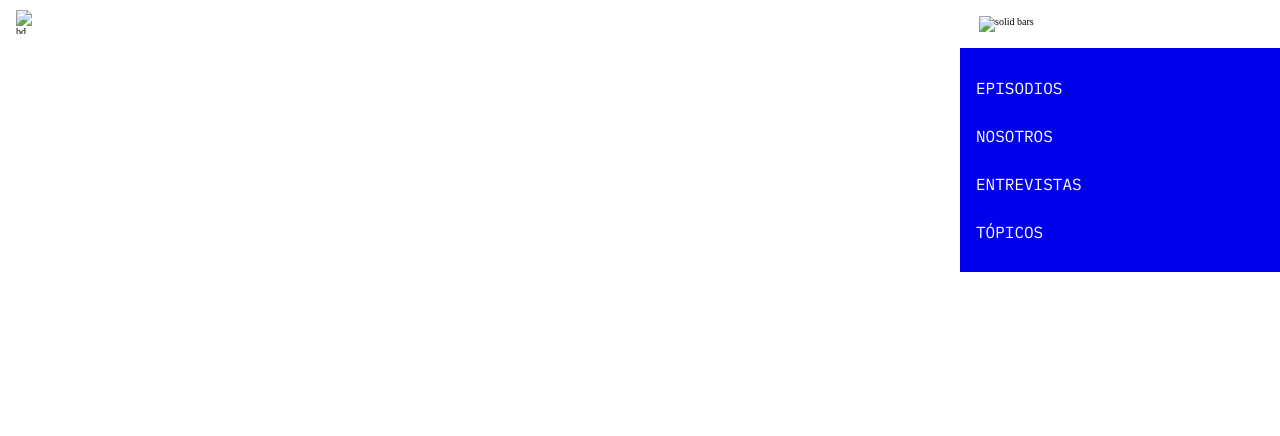
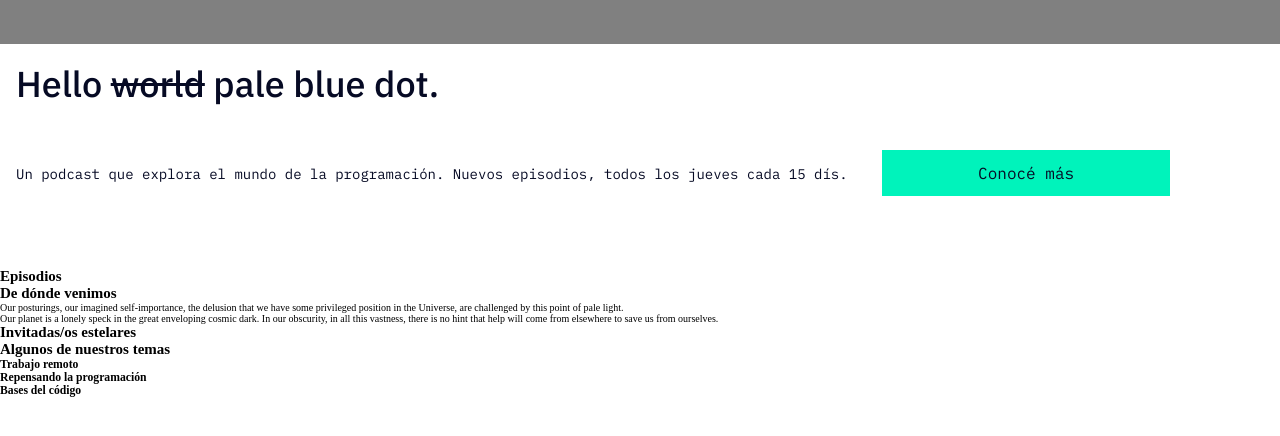
Before and after one commit to HanielOntiveros/Podcast-Channel, a plain HTML site: page index.html in a window 1280 px wide. Drawn offline with Linux system fonts and the light colour scheme.

Commit message:
Initial section styled and navbar changes

```diff
--- a/index.html
+++ b/index.html
@@ -6,26 +6,63 @@
     <meta name="viewport" content="width=device-width, initial-scale=1.0">
     <title>Podcast Channel</title>
     <link rel="stylesheet" href="./styles/styles.css">
-
+    <link rel="stylesheet" href="https://cdnjs.cloudflare.com/ajax/libs/font-awesome/4.7.0/css/font-awesome.min.css">
 </head>
 <body>
-    <nav id="nav-bar">
-        <img id="nav-logo" src="./images/logo.svg" alt="bd logo">
+    <header>
+        <a href="/">
+            <img id="nav-logo" src="./images/logo.svg" alt="bd logo">
+        </a>
+         <nav id="nav-bar">
         <div class="navbarRight">
-            <img id="nav-solidBar" src="./images/bars-solid.svg" alt="solid bars">
             <ul>
-                <li>EPISODIOS</li>
-                <li>NOSOTROS</li>
-                <li>ENTREVISTAS</li>
-                <li>T&Oacute;PICOS</li>
+                <li><a href="#">Episodios</a></li>
+                <li><a href="#">Nosotros</a></li>
+                <li><a href="#">Entrevistas</a></li>
+                <li><a href="#">T&oacute;picos</a></li>
             </ul>
         </div>
     </nav>
-    <section id="initial"></section>
-    <section id="episodes"></section>
-    <section id="about-us"></section>
-    <section id="guests"></section>
-    <section id="topics"></section>
+    </header>
+
+    <section id="initial">
+        <h1 class="initial-tittle">Hello <span class="initial-cross-word">world</span>  pale blue dot.</h1>
+        <p class="initial-paragraph">Un podcast que explora el mundo de la programaci&oacute;n. Nuevos episodios, todos los jueves cada 15 d&iacute;s.</p>
+        <a class="initial-know-more" href="#">Conoc&eacute; m&aacute;s</a>
+    </section>
+    <section id="episodes">
+        <h2 class="episodes-tittle">Episodios</h2>
+        <img src="./images/embed1_.png" alt="Its just JavaScript podcast">
+        <img src="./images/embed2_.png" alt="The fundamentals podcast">
+        <img src="./images/embed3.png" alt="The open office podcast">
+        <img src="./images/embed3_.png" alt="The ruby on rails podcast">
+        <img src="./images/phone.png" alt="Phoene with an image">
+    </section>
+    <section id="about-us">
+        <h2 class="about-us-tittle">De d&oacute;nde venimos</h2>
+        <p>Our posturings, our imagined self-importance, the delusion that we have some privileged position in the Universe, are challenged by this point of pale light. <br>
+        Our planet is a lonely speck in the great enveloping cosmic dark. In our obscurity, in all this vastness, there is no hint that help will come from elsewhere to save us from ourselves.</p>
+    </section>
+    <section id="guests">
+        <h2 class="guests-tittle">Invitadas/os estelares </h2>
+        <img src="./images/grace-hopper.png" alt="">
+        <img src="./images/Katie-Bouman.png" alt="">
+        <img src="./images/Margaret_Hamilton.png" alt="">
+        <img src="./images/An E.R.A.Univac 1103 computer in the 1950s.png" alt="">
+        <img src="./images/Computer operators with an Eniac — the world’s first programmable general-purpose computer.png" alt="">
+        <img src="./images/susan-kare.png" alt="">
+        </section>
+    <section id="topics">
+        <h2 class="topics-tittle">Algunos de nuestros temas</h2>
+        <img src="./images/icon1.svg" alt="">
+        <h3>Trabajo remoto</h3>
+        <img src="./images/icon2.svg" alt="">
+        <h3>Repensando la programaci&oacute;n</h3>
+        <img src="./images/icon3.svg" alt="">
+        <h3>Bases del c&oacute;digo</h3>
+        <img src="/images/icon4.svg" alt="">
+        <h3></h3>
+    </section>
     <section id="news"></section>
     <footer></footer>
 </body>
--- a/styles/styles.css
+++ b/styles/styles.css
@@ -1,36 +1,49 @@
 @import url('https://fonts.googleapis.com/css2?family=IBM+Plex+Mono&family=IBM+Plex+Sans:wght@400;500&display=swap');
+
+:root{
+    --fuentePrincipal: 'IBM Plex Sans';
+    --fuenteSecundaria: 'IBM Plex Mono';
+    --green: #00F3BB;
+}
 
 *{
     box-sizing: border-box;
     margin: 0;
     padding: 0;
+    text-decoration: none;
 }
 html{
     font-size: 62.5%;
+}
+header{
+    background-color: grey;
 }
 nav{
     height: 44px;
     width: 100%;
     display: flex;
     justify-content: space-between;
+
 }
-nav #nav-logo{
+#nav-logo{
     margin: 1rem 0rem 1rem 1.6rem ;
     height: 24px;
     width: 24px;
 
 }
-nav #nav-solidBar{
+#nav-solidBar{
     margin: 1.6rem 1.9rem;
     height: 12px;
     width: 18px;
+    right: 20px;
 }
-nav .navbarRight{
-    display: display;
+.navbarRight{
+    display: none;
     width: 320px;
 }
-nav .navbarRight ul{
-
+.navbarRight ul{
+    position: relative;
+    top: 44px;
     list-style: none;
     height: 224px;
     width: 100%;
@@ -41,7 +54,7 @@ nav .navbarRight ul{
     flex-direction: column;
     justify-content: space-around;
 }
-nav .navbarRight ul li{
+.navbarRight ul li a{
   font-family: 'IBM Plex Mono';
   font-style: normal;
   font-weight: 400;
@@ -49,3 +62,53 @@ nav .navbarRight ul li{
   color: #FFFFFF;
 
 }
+.initial{
+    height: 300px;
+    width: 100%;
+
+}
+.initial-tittle{
+    height: 8.4rem;
+    width: 80%;
+    margin: 1.9rem 1.6rem 0rem 1.6rem;
+    font-family: var(--fuentePrincipal);
+    font-size: 3.6rem;
+    font-weight: 500;
+    color: #060A24;
+    letter-spacing: 0;
+    line-height: 4.2rem;
+}
+.initial-cross-word{
+    text-decoration: line-through;
+}
+.initial-paragraph{
+    display: inline-block;
+    height: 6.6rem;
+    margin: 1.6rem 1.6rem 3.9rem;
+    font-family: var(--fuenteSecundaria);
+    font-size: 1.4rem;
+    color: #060A24;
+    letter-spacing: 0;
+    line-height: 2.2rem;
+    text-align: start;
+}
+.initial-know-more{
+    background-color: var(--green);
+    text-align: center;
+    padding: 1.3rem 9.6rem;
+    margin: 3.6rem 1.6rem 2.4rem;
+    font-family: var(--fuenteSecundaria);
+    font-weight: lighter;
+    font-size: 1.6rem;
+    color: #060A24;
+    letter-spacing: 0;
+    line-height: 2.2rem;
+}
+.initial-know-more:hover{
+    background-color: white;
+    border: 1px solid var(--green);
+}
+
+img{
+    display: none;
+}
```
